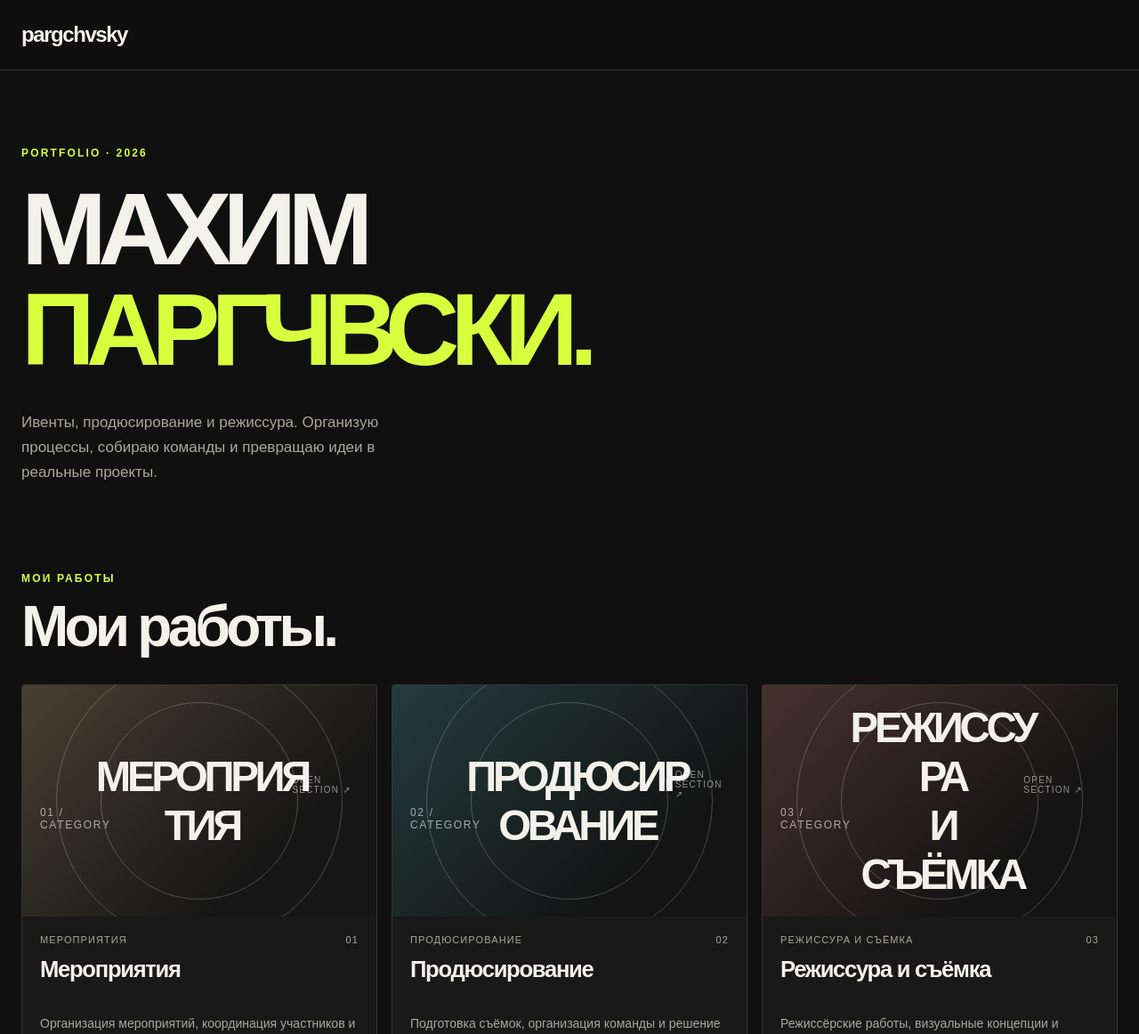
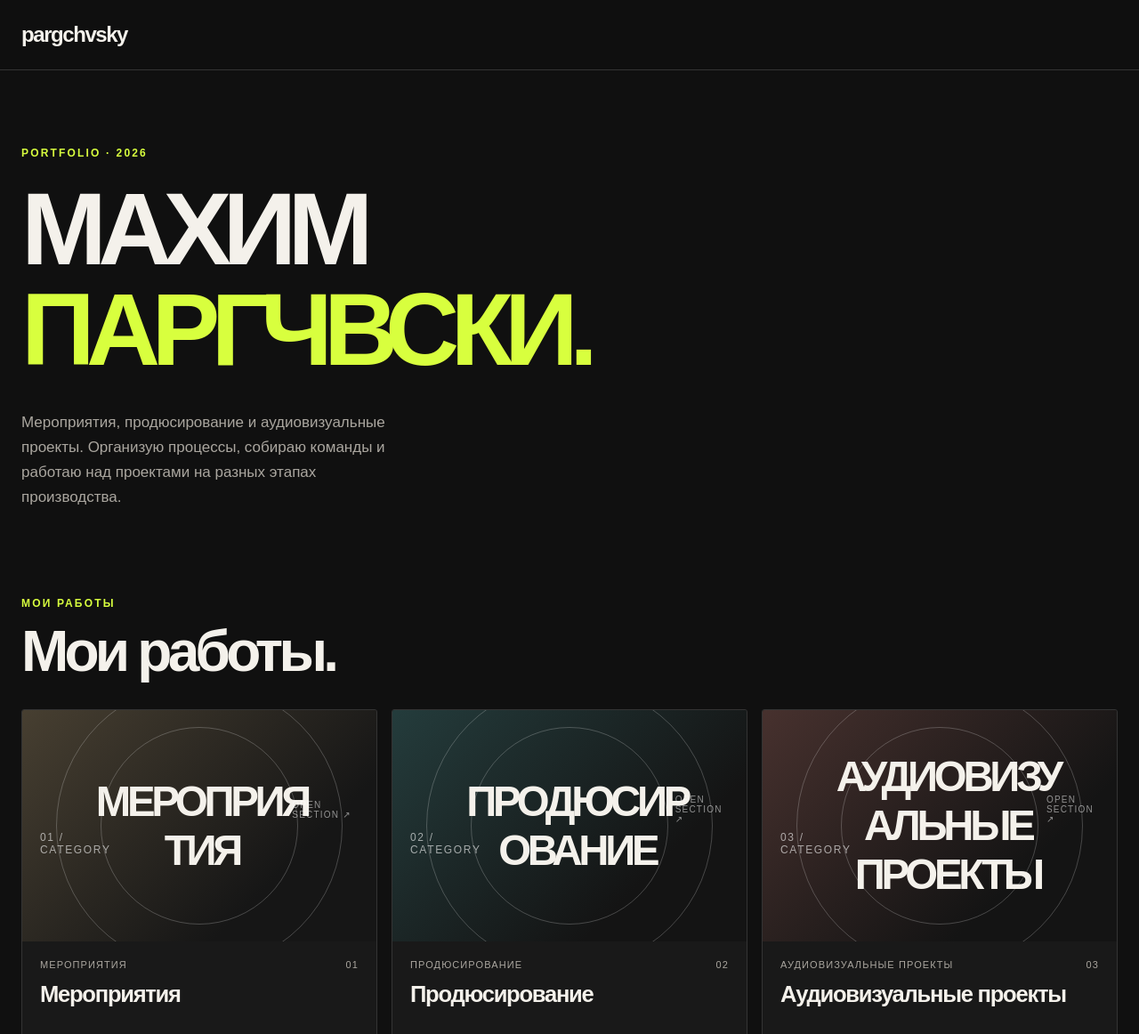
Before and after one commit to parzakk/pargchvsky, a plain HTML site: page index.html in a window 1280 px wide. Shown: the top 1162 px of the page at 89% size. Drawn offline with nearby package versions, Linux system fonts and the light colour scheme; no server answers.

Commit message:
Rename directing category to audiovisual projects

```diff
--- a/index.html
+++ b/index.html
@@ -130,14 +130,14 @@ nav{display:flex;gap:8px;align-items:center}.tab{border:1px solid transparent;co
       <div>
         <div class="eyebrow">Portfolio · 2026</div>
         <h1>МАХИМ<br><em>ПАРГЧВСКИ.</em></h1>
-        <p class="intro">Ивенты, продюсирование и режиссура. Организую процессы, собираю команды и превращаю идеи в реальные проекты.</p>
+        <p class="intro">Мероприятия, продюсирование и аудиовизуальные проекты. Организую процессы, собираю команды и работаю над проектами на разных этапах производства.</p>
       </div>
     </div>
     <div class="section-head"><div><div class="eyebrow">Мои работы</div><h2>Мои работы.</h2></div></div>
     <div class="projects category-grid">
       <article class="project" onclick="showPage('event')" style="cursor:pointer"><div class="project-art event"><span class="index">01 / CATEGORY</span><span class="art-label">МЕРОПРИЯТИЯ</span><span class="placeholder">Open section ↗</span></div><div class="project-info"><div class="project-meta"><span>Мероприятия</span><span>01</span></div><h3>Мероприятия</h3><p>Организация мероприятий, координация участников и работа с процессами.</p><div class="tags"><span class="tag">Event management</span><span class="tag">Coordination</span></div></div></article>
       <article class="project" onclick="showPage('producing')" style="cursor:pointer"><div class="project-art producing"><span class="index">02 / CATEGORY</span><span class="art-label">ПРОДЮСИРОВАНИЕ</span><span class="placeholder">Open section ↗</span></div><div class="project-info"><div class="project-meta"><span>Продюсирование</span><span>02</span></div><h3>Продюсирование</h3><p>Подготовка съёмок, организация команды и решение производственных задач.</p><div class="tags"><span class="tag">Music videos</span><span class="tag">Production</span></div></div></article>
-      <article class="project" onclick="showPage('directing')" style="cursor:pointer"><div class="project-art directing"><span class="index">03 / CATEGORY</span><span class="art-label">РЕЖИССУРА<br>И СЪЁМКА</span><span class="placeholder">Open section ↗</span></div><div class="project-info"><div class="project-meta"><span>Режиссура и съёмка</span><span>03</span></div><h3>Режиссура и съёмка</h3><p>Режиссёрские работы, визуальные концепции и проекты, над которыми хочется работать дальше.</p><div class="tags"><span class="tag">Visual storytelling</span><span class="tag">Direction</span></div></div></article>
+      <article class="project" onclick="showPage('directing')" style="cursor:pointer"><div class="project-art directing"><span class="index">03 / CATEGORY</span><span class="art-label">АУДИОВИЗУАЛЬНЫЕ<br>ПРОЕКТЫ</span><span class="placeholder">Open section ↗</span></div><div class="project-info"><div class="project-meta"><span>Аудиовизуальные проекты</span><span>03</span></div><h3>Аудиовизуальные проекты</h3><p>Режиссёрские работы, визуальные концепции и проекты, над которыми хочется работать дальше.</p><div class="tags"><span class="tag">Visual storytelling</span><span class="tag">Direction</span></div></div></article>
     </div>
     <section class="contact"><div><div class="eyebrow">Have a project?</div><h2>Давай обсудим.</h2><p>Открыт к предложениям о работе и сотрудничеству.</p></div><div class="contact-links"><a class="btn" href="https://t.me/" target="_blank" rel="noreferrer">Telegram ↗</a><a class="btn secondary" href="mailto:hello@example.com">Email ↗</a></div></section>
   </section>
@@ -157,7 +157,7 @@ nav{display:flex;gap:8px;align-items:center}.tab{border:1px solid transparent;co
   </section>
 
   <section class="page" id="directing">
-    <div class="page-intro"><div class="eyebrow">03 — Directing</div><h1>ИСТОРИИ<br><span>В КАДРЕ.</span></h1><p>Визуальные идеи, работа с атмосферой и построение истории. В этом разделе соберём режиссёрские работы, музыкальные клипы, раскадровки и концепции.</p></div>
+    <div class="page-intro"><div class="eyebrow">03 — Directing</div><h1>ИСТОРИИ<br><span>В КАДРЕ.</span></h1><p>Работы в кино и видеопроизводстве: режиссура, звук, монтаж, работа на площадке и ассистирование.</p></div>
 
 
       <div class="projects dynamic-projects" id="dynamic-directing"></div>
@@ -214,7 +214,7 @@ nav{display:flex;gap:8px;align-items:center}.tab{border:1px solid transparent;co
     <label>Маленькая надпись над главным заголовком<input id="siteEyebrow" value="Portfolio · 2026"></label>
     <label>Главный заголовок (строка 1)<input id="siteHero1" value="ДЕЛАЮ"></label>
     <label>Главный заголовок (строка 2)<input id="siteHero2" value="ПРОЕКТЫ."></label>
-    <label>Текст под главным заголовком<input id="siteIntro" value="Ивенты, продюсирование и режиссура. Организую процессы, собираю команды и превращаю идеи в реальные проекты."></label>
+    <label>Текст под главным заголовком<input id="siteIntro" value="Мероприятия, продюсирование и аудиовизуальные проекты. Организую процессы, собираю команды и работаю над проектами на разных этапах производства."></label>
     <label>Заголовок блока направлений<input id="siteDirections" value="Три направления. Один подход."></label>
     <label>Текст блока направлений<input id="siteDirectionsText" value="Выбери раздел, чтобы посмотреть проекты, задачи и мой вклад в результат."></label>
     <label>Заголовок контактов<input id="siteContactTitle" value="Давай обсудим."></label>
@@ -240,7 +240,7 @@ const portfolioDb=window.supabase.createClient(SUPABASE_URL,SUPABASE_PUBLISHABLE
 const portfolioCategoryConfig={
  events:{container:'dynamic-events',className:'event-case',visual:'EVENT',label:'Мероприятие · Организация'},
  producing:{container:'dynamic-producing',className:'producing-case',visual:'PRODUCING',label:'Продюсирование · Производство'},
- directing:{container:'dynamic-directing',className:'directing-case',visual:'DIRECTING',label:'Режиссура · Визуальная история'}
+ directing:{container:'dynamic-directing',className:'directing-case',visual:'DIRECTING',label:'Аудиовизуальные проекты'}
 };
 function addText(parent,tag,className,value){
  const el=document.createElement(tag); if(className)el.className=className;el.textContent=value||'';parent.appendChild(el);return el;
@@ -313,7 +313,7 @@ function openPortfolioCase(card, category){
  const description=card.dataset.projectDescription||card.querySelector('.project-info p')?.textContent?.trim()||'';
  const meta=card.dataset.projectMeta||card.querySelector('.project-meta span')?.textContent?.trim()||'';
  const tags=[...card.querySelectorAll('.tag')].map(t=>t.textContent.trim());
- const labels={event:{visual:'EVENT',caption:'Мероприятие · Организация'},producing:{visual:'PRODUCING',caption:'Продюсирование · Производство'},directing:{visual:'DIRECTING',caption:'Режиссура · Визуальная история'}};
+ const labels={event:{visual:'EVENT',caption:'Мероприятие · Организация'},producing:{visual:'PRODUCING',caption:'Продюсирование · Производство'},directing:{visual:'DIRECTING',caption:'Аудиовизуальные проекты'}};
  const info=labels[category]||labels.event;
  const modalVisual=document.querySelector('.mini-card-visual');
  modalVisual.querySelectorAll('.modal-cover-img').forEach(el=>el.remove());
```
